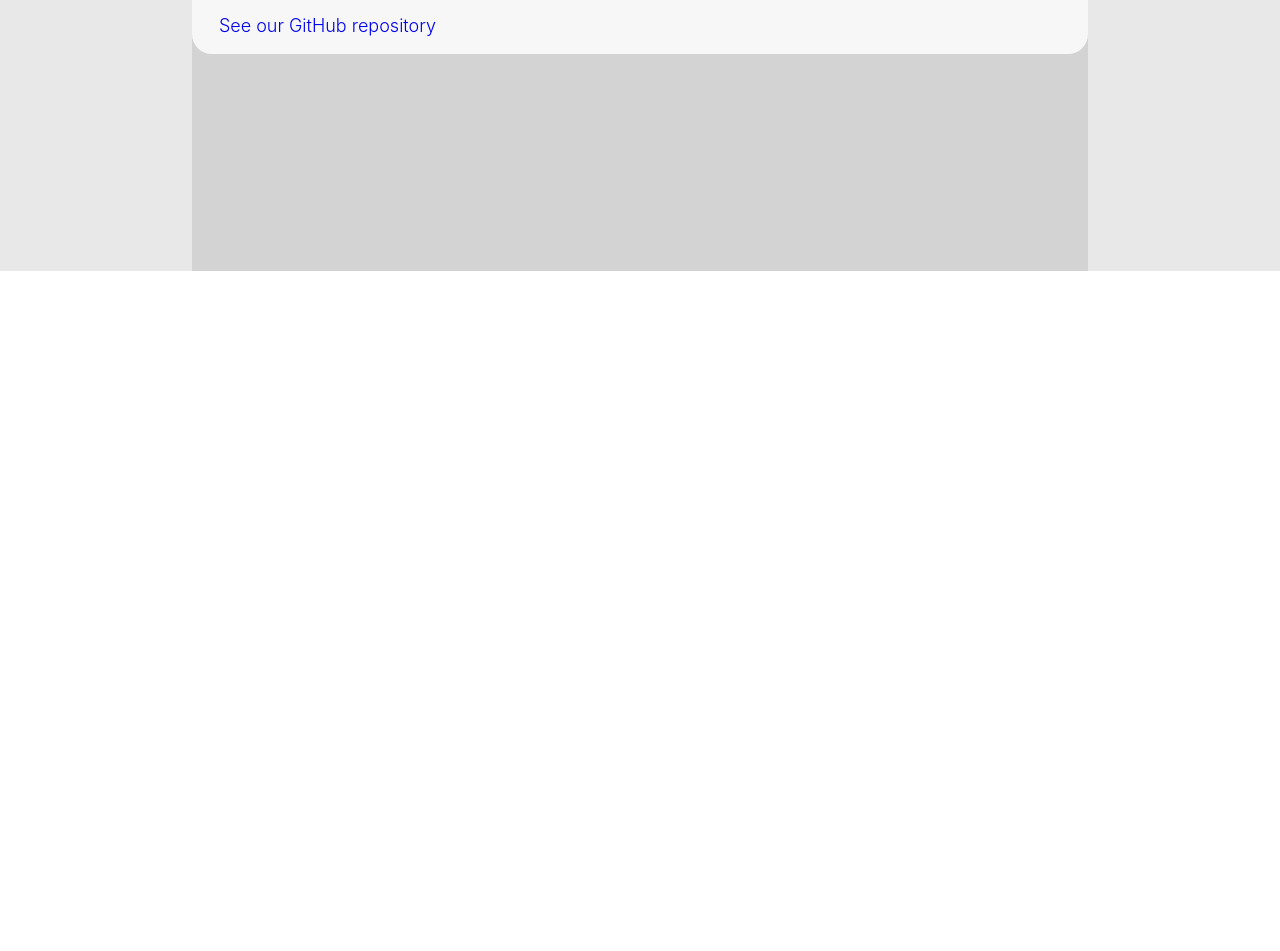
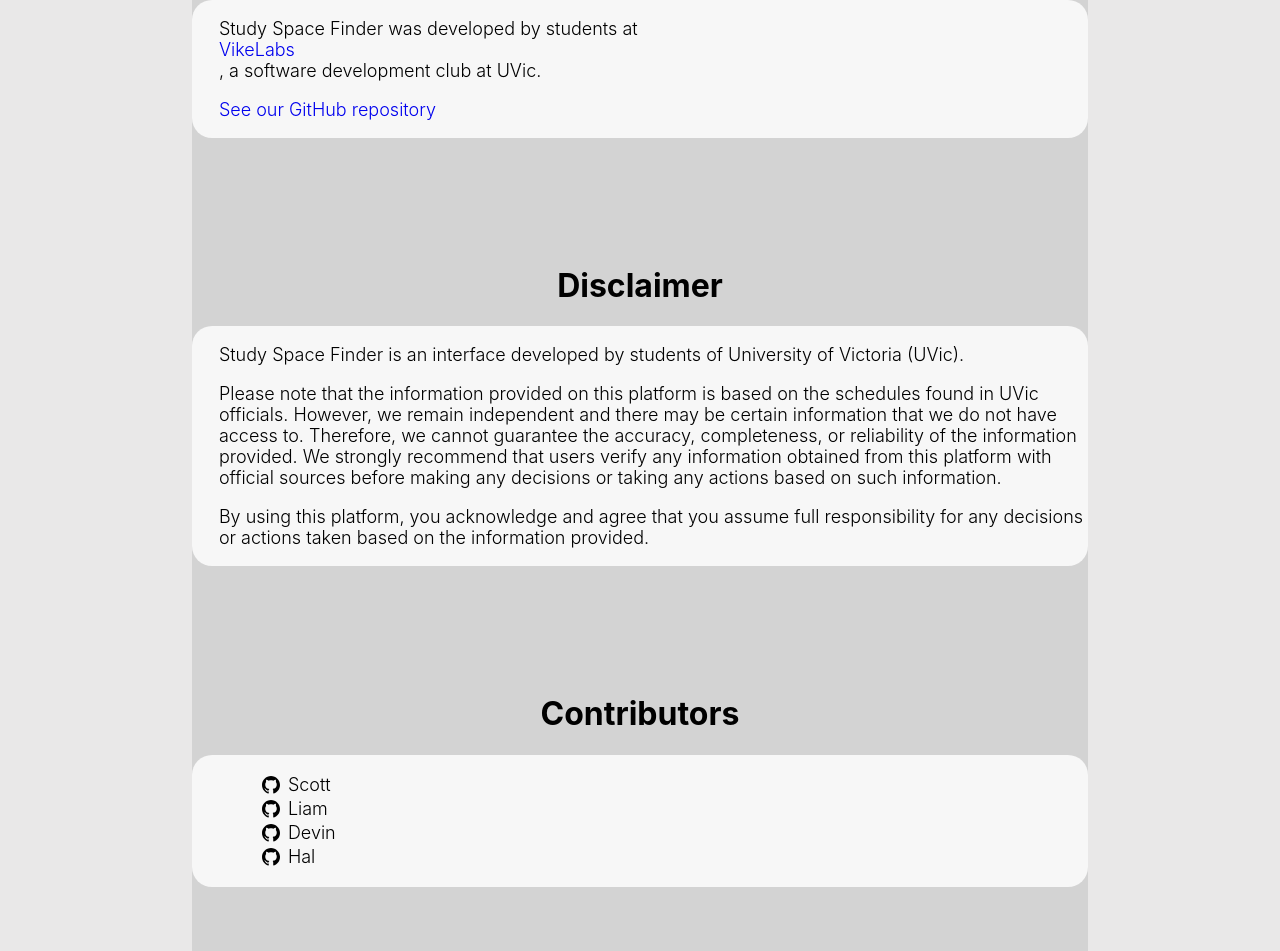
Before and after one commit to VikeLabs/StudySpaceFinder, a React (Create React App) app: page /about in a window 1280 px wide. Shown: the part 669-1620 px from the top of the page. Before the commit the page ends 940 px from the top, so only its background shows below. Built offline with nearby package versions, Linux system fonts and the light colour scheme.

Commit message:
feat: about page credits and disclaimer

```diff
--- /dev/null
+++ b/src/components/About/assets/content.json
@@ -0,0 +1,15 @@
+{
+  "project": {
+    "repo": {
+      "client": "https://github.com/Scott-Kenning/StudySpaceFinder",
+      "server": "https://github.com/hn275/StudySpaceFinder"
+    },
+    "contributors": [
+      { "name": "Scott", "github": "https://github.com/Scott-Kenning" },
+      { "name": "Liam", "github": "https://github.com/liamsquires" },
+      { "name": "Devin", "github": "https://github.com/DevinFrioud" },
+      { "name": "Hal", "github": "https://github.com/hn275" }
+    ]
+  },
+  "disclaimer": "Study Space Finder is an interface developed by students of University of Victoria (UVic).\nPlease note that the information provided on this platform is based on the schedules found in UVic officials. However, we remain independent and there may be certain information that we do not have access to. Therefore, we cannot guarantee the accuracy, completeness, or reliability of the information provided. We strongly recommend that users verify any information obtained from this platform with official sources before making any decisions or taking any actions based on such information.\nBy using this platform, you acknowledge and agree that you assume full responsibility for any decisions or actions taken based on the information provided."
+}
--- a/src/components/About/css/about.module.css
+++ b/src/components/About/css/about.module.css
@@ -1,7 +1,26 @@
 .p {
-    font-size: large;
-    font-weight: 350;
-    margin-left: 3%;
-    margin-top: 18px;
-    margin-bottom: 18px;
+  font-size: large;
+  font-weight: 350;
+  margin-left: 3%;
+  margin-top: 18px;
+  margin-bottom: 18px;
 }
+
+.p li {
+  list-style: none;
+}
+
+.p a {
+  display: flex;
+  align-items: center;
+  gap: 5px;
+}
+
+.p img {
+  width: auto;
+  height: 1.5rem;
+}
+
+.p a:hover {
+  text-decoration: underline;
+}
--- a/src/components/About/index.tsx
+++ b/src/components/About/index.tsx
@@ -1,31 +1,73 @@
-import React from 'react'
-import { Link } from 'react-router-dom'
-import styles from './css/about.module.css';
+import React from "react";
+import { Link } from "react-router-dom";
+import styles from "./css/about.module.css";
 import { PageTitle } from "components/common/PageTitle";
 import Container from "components/common/Container";
 import Divider from "components/About/Divider";
+import content from "./assets/content.json";
+import GithubSVG from "./assets/github.svg";
 
 function About() {
   return (
     <Container>
-            <PageTitle name="About"/>
+      <PageTitle name="About" />
       <Divider>
-                <p className={styles.p}>Study Space Finder makes it easy to find study space at the University of Victoria!</p>
-                <p className={styles.p}>You can use the <Link to="/">Classrooms</Link> page to find rooms that aren't currently in use.</p>
-                <p className={styles.p}>Right now, our data only considers UVic classes. Rooms may be booked for other events.</p>
-                <p className={styles.p}><Link to="/" >Click here to look for available classrooms</Link></p>
+        <p className={styles.p}>
+          Study Space Finder makes it easy to find study space at the University
+          of Victoria!
+        </p>
+        <p className={styles.p}>
+          You can use the <Link to="/">Classrooms</Link> page to find rooms that
+          aren't currently in use.
+        </p>
+        <p className={styles.p}>
+          Right now, our data only considers UVic classes. Rooms may be booked
+          for other events.
+        </p>
+        <p className={styles.p}>
+          <Link to="/">Click here to look for available classrooms</Link>
+        </p>
       </Divider>
 
-            <PageTitle name="VikeLabs"/>
+      <PageTitle name="VikeLabs" />
       <Divider>
-                <p className={styles.p}>Study Space Finder was developed by students at <a href="https://www.vikelabs.ca/">VikeLabs</a>, a software development club at UVic.</p>
-                <p className={styles.p}><a href="https://github.com/Scott-Kenning/StudySpaceFinder">See our GitHub repository</a></p>
+        <p className={styles.p}>
+          Study Space Finder was developed by students at{" "}
+          <a href="https://www.vikelabs.ca/">VikeLabs</a>, a software
+          development club at UVic.
+        </p>
+        <p className={styles.p}>
+          <a href="https://github.com/Scott-Kenning/StudySpaceFinder">
+            See our GitHub repository
+          </a>
+        </p>
       </Divider>
       {/* We could include a suggestions section. For example, CourseUp links to github discussions and a google form for feedback. */}
-            {/* We could also include credits */}
 
+      <PageTitle name="Disclaimer" />
+      <Divider>
+        {content.disclaimer.split("\n").map((c, i) => (
+          <p key={i} className={styles.p}>
+            {c}
+          </p>
+        ))}
+      </Divider>
+
+      <PageTitle name="Contributors" />
+      <Divider>
+        <ul className={styles.p}>
+          {content.project.contributors.map(({ name, github }, i) => (
+            <li key={i}>
+              <a href={github}>
+                <img src={GithubSVG} alt="link to github" />
+                {name}
+              </a>
+            </li>
+          ))}
+        </ul>
+      </Divider>
     </Container>
-    )
+  );
 }
 
-export default About
+export default About;
```
Also changed, not shown: src/components/About/assets/github.svg (added). Lines whose indentation alone changed are shown as unchanged.
